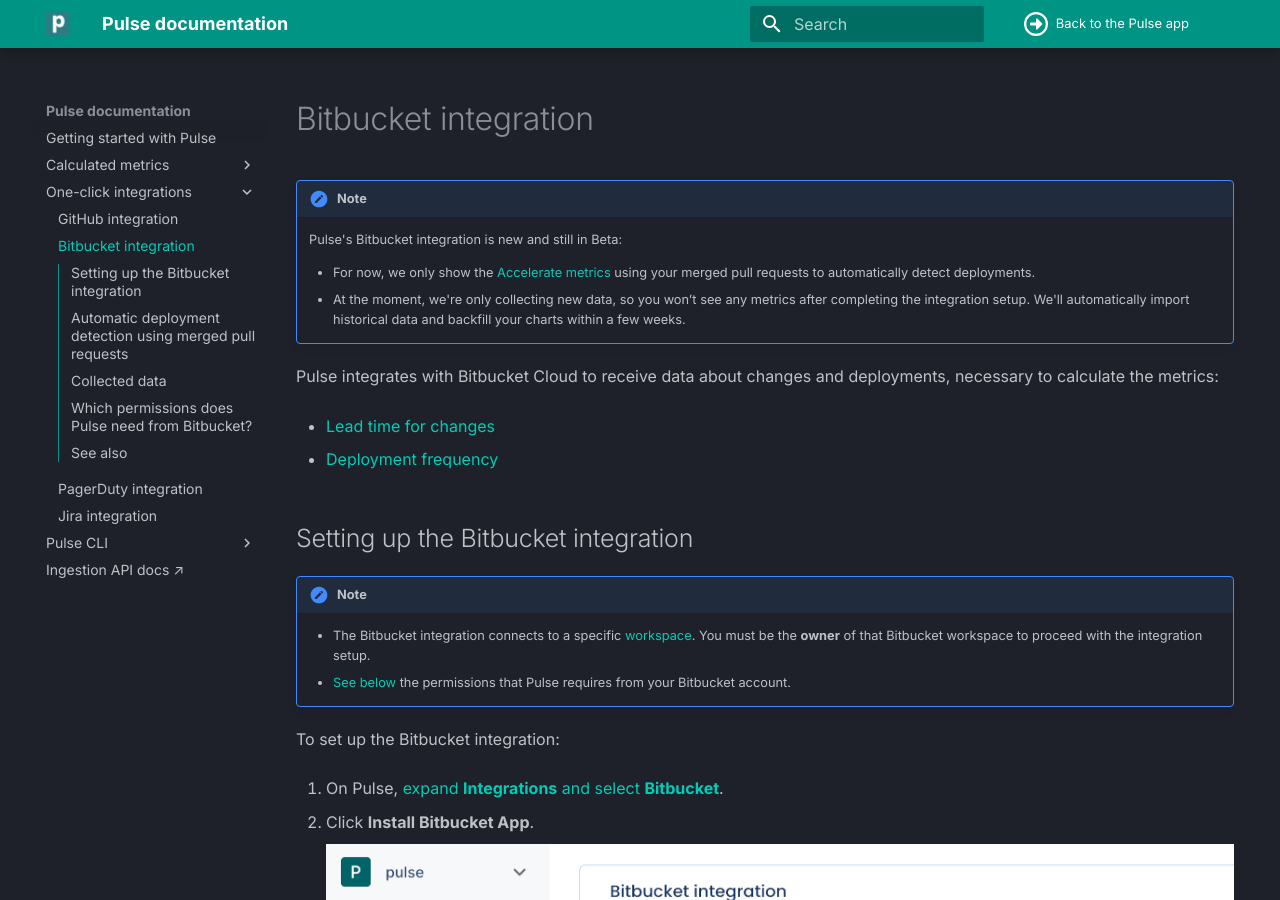
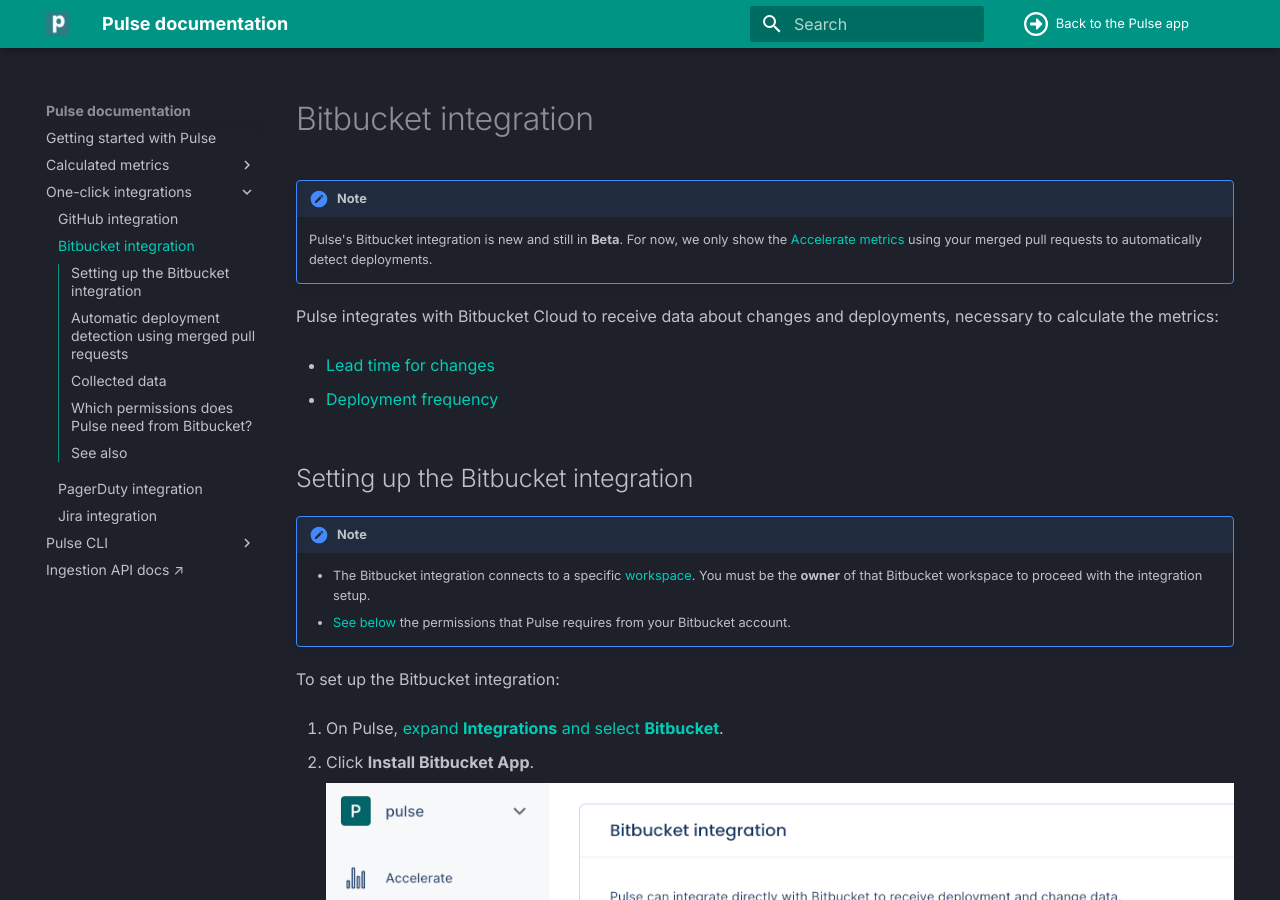
Before and after one commit to codacy/pulse-user-docs, an MkDocs documentation site: the page built from docs/one-click-integrations/bitbucket-integration.md, in a window 1280 px wide and 900 px high. Built offline with MkDocs 1.6.1 and Material for MkDocs 9.7.7, drawn with Linux system fonts in a browser that asks for light colours.

Commit message:
feat: Remove historical data loading limitation

```diff
--- a/docs/one-click-integrations/bitbucket-integration.md
+++ b/docs/one-click-integrations/bitbucket-integration.md
@@ -1,10 +1,7 @@
 # Bitbucket integration
 
 !!! note
-    <!--NOTE Limitation from Bitbucket integration V1-V2-->Pulse's Bitbucket integration is new and still in Beta:
-
-    -   For now, we only show the [Accelerate metrics](../metrics/accelerate.md) using your merged pull requests to automatically detect deployments.
-    -   <!--NOTE Limitation from Bitbucket integration V1-->At the moment, we're only collecting new data, so you won’t see any metrics after completing the integration setup. We'll automatically import historical data and backfill your charts within a few weeks.
+    <!--NOTE Limitation from Bitbucket integration V1-V2-->Pulse's Bitbucket integration is new and still in **Beta**. For now, we only show the [Accelerate metrics](../metrics/accelerate.md) using your merged pull requests to automatically detect deployments.
 
 <!--NOTE Limitation from Bitbucket integration V1-V2-->Pulse integrates with Bitbucket Cloud to receive data about changes and deployments, necessary to calculate the metrics:
 
```
